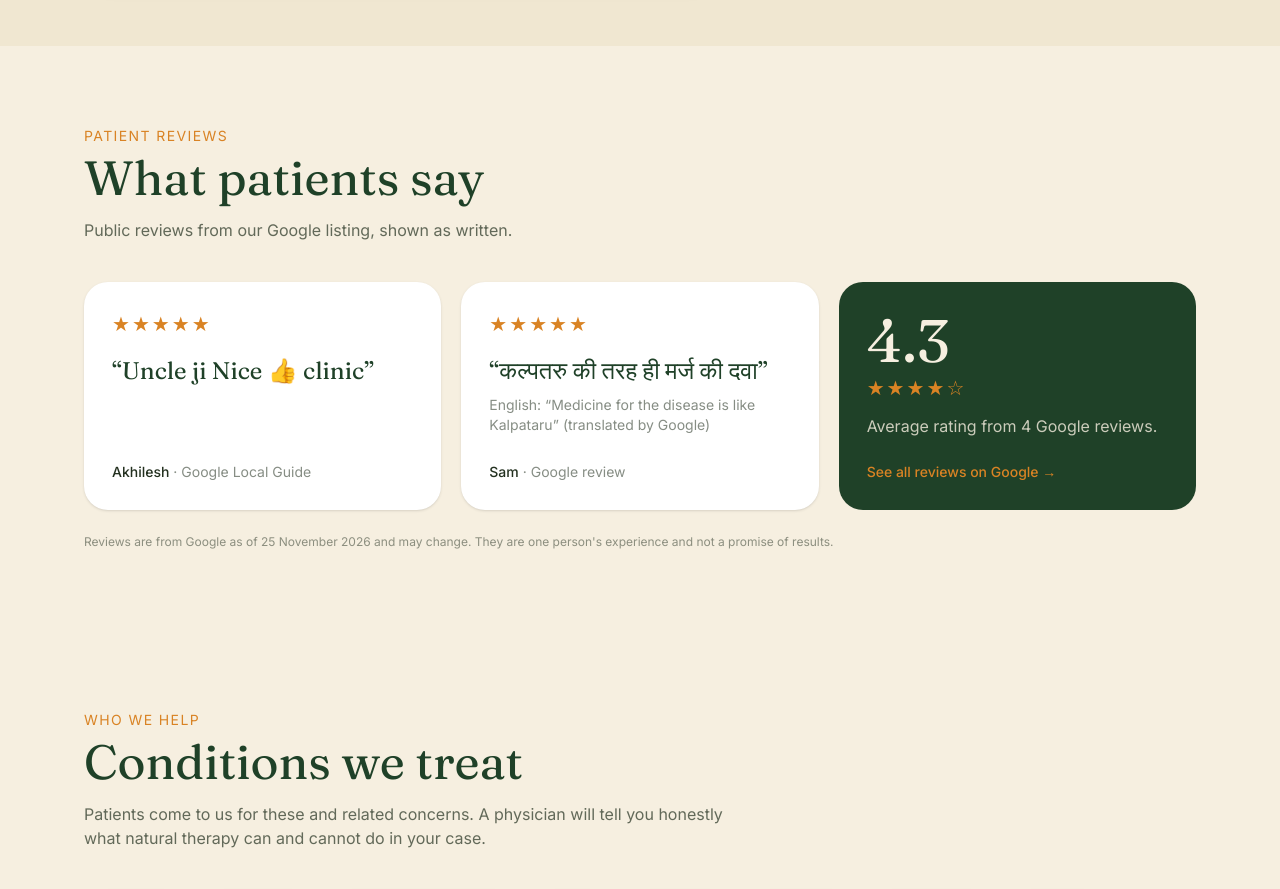
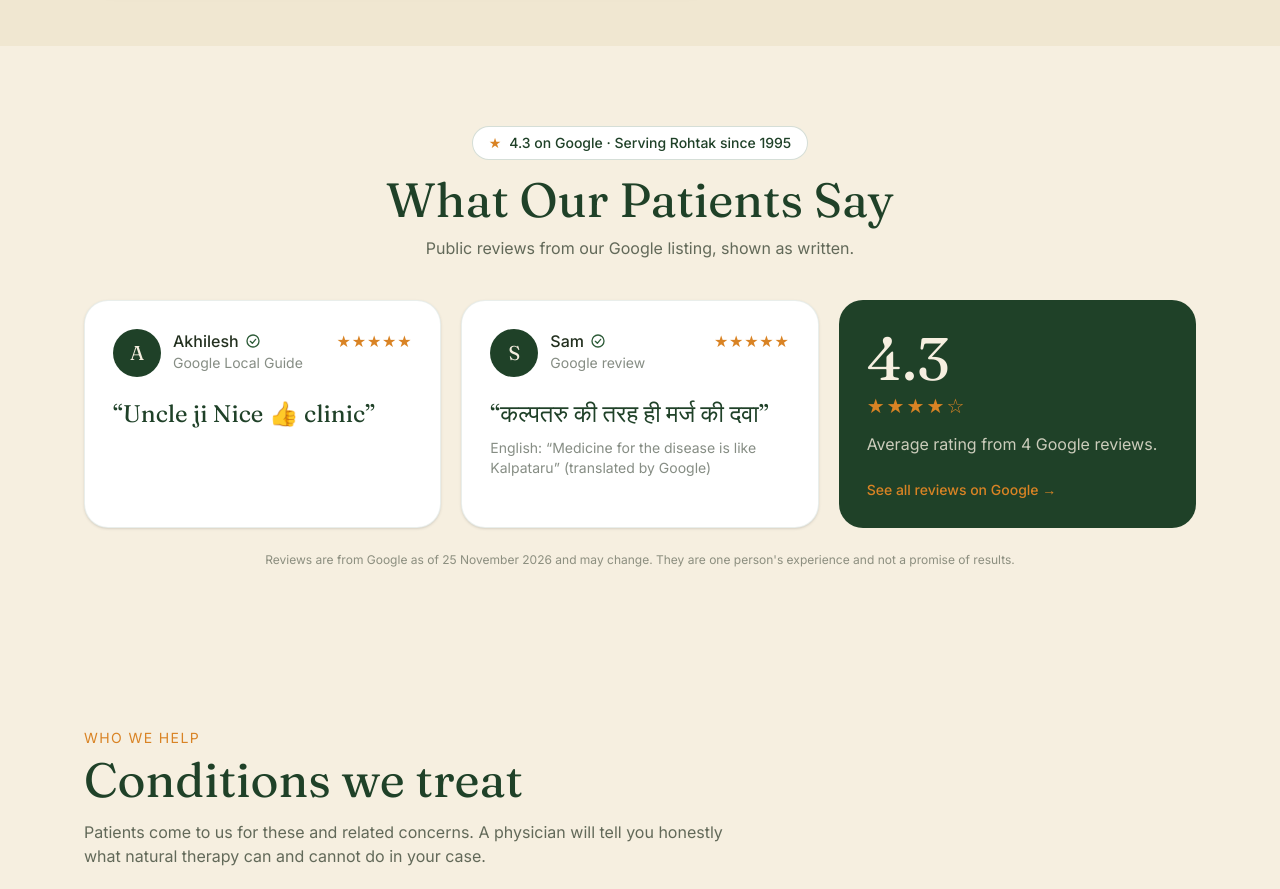
Before and after one commit to Lakshay85/astha-nature-cure, a Next.js app: page / in a window 1280 px wide. Shown: the part 4420-5309 px from the top of the page. Built offline with nearby package versions, Linux system fonts and the light colour scheme.

Commit message:
Restyle reviews section: centered header, avatar cards, badge

```diff
--- a/app/page.tsx
+++ b/app/page.tsx
@@ -152,18 +152,30 @@ export default function Home() {
 
         {/* Reviews */}
         <section id="reviews" className="mx-auto max-w-6xl px-5 py-20">
-          <Reveal><p className="text-sm uppercase tracking-widest text-saffron">Patient reviews</p><h2 className="mt-2 font-display text-4xl text-moss-dark md:text-5xl">What patients say</h2><p className="mt-4 max-w-2xl text-ink/70">Public reviews from our Google listing, shown as written.</p></Reveal>
+          <Reveal>
+            <div className="text-center">
+              <span className="inline-flex items-center gap-2 rounded-full border border-moss/20 bg-white px-4 py-1.5 text-sm font-medium text-moss-dark"><span className="text-saffron" aria-hidden="true">&#9733;</span>4.3 on Google &middot; Serving Rohtak since 1995</span>
+              <h2 className="mt-4 font-display text-4xl text-moss-dark md:text-5xl">What Our Patients Say</h2>
+              <p className="mx-auto mt-3 max-w-2xl text-ink/70">Public reviews from our Google listing, shown as written.</p>
+            </div>
+          </Reveal>
           <div className="mt-10 grid gap-5 md:grid-cols-3">
             {[
-              { name: "Akhilesh", meta: "Google Local Guide", text: "Uncle ji Nice \u{1F44D} clinic", note: null },
-              { name: "Sam", meta: "Google review", text: "\u0915\u0932\u094D\u092A\u0924\u0930\u0941 \u0915\u0940 \u0924\u0930\u0939 \u0939\u0940 \u092E\u0930\u094D\u091C \u0915\u0940 \u0926\u0935\u093E", note: "English: \u201CMedicine for the disease is like Kalpataru\u201D (translated by Google)" },
+              { name: "Akhilesh", initials: "A", meta: "Google Local Guide", text: "Uncle ji Nice \u{1F44D} clinic", note: null },
+              { name: "Sam", initials: "S", meta: "Google review", text: "\u0915\u0932\u094D\u092A\u0924\u0930\u0941 \u0915\u0940 \u0924\u0930\u0939 \u0939\u0940 \u092E\u0930\u094D\u091C \u0915\u0940 \u0926\u0935\u093E", note: "English: \u201CMedicine for the disease is like Kalpataru\u201D (translated by Google)" },
             ].map((r, i) => (
               <Reveal key={r.name} delay={i * 100}>
-                <figure className="flex h-full flex-col rounded-3xl bg-white p-7 shadow-sm">
-                  <div className="text-xl tracking-widest text-saffron" aria-label="5 out of 5 stars">&#9733;&#9733;&#9733;&#9733;&#9733;</div>
-                  <blockquote className="mt-4 font-display text-2xl leading-snug text-moss-dark">&ldquo;{r.text}&rdquo;</blockquote>
+                <figure className="flex h-full flex-col rounded-3xl border border-moss/10 bg-white p-7 shadow-sm">
+                  <div className="flex items-start gap-3">
+                    <div className="flex h-12 w-12 shrink-0 items-center justify-center rounded-full bg-moss-dark font-display text-xl text-cream" aria-hidden="true">{r.initials}</div>
+                    <figcaption className="min-w-0 flex-1">
+                      <div className="flex items-center gap-1.5 font-medium text-ink">{r.name}<svg viewBox="0 0 24 24" width="16" height="16" className="shrink-0 text-moss" fill="none" stroke="currentColor" strokeWidth="2" strokeLinecap="round" strokeLinejoin="round" aria-label="Google reviewer"><circle cx="12" cy="12" r="9" /><path d="M8 12.5l3 3 5-6" /></svg></div>
+                      <div className="text-sm text-ink/55">{r.meta}</div>
+                    </figcaption>
+                    <div className="text-base tracking-wider text-saffron" aria-label="5 out of 5 stars">&#9733;&#9733;&#9733;&#9733;&#9733;</div>
+                  </div>
+                  <blockquote className="mt-5 font-display text-2xl leading-snug text-moss-dark">&ldquo;{r.text}&rdquo;</blockquote>
                   {r.note && <p className="mt-2 text-sm text-ink/55">{r.note}</p>}
-                  <figcaption className="mt-auto pt-6 text-sm"><span className="font-medium text-ink">{r.name}</span><span className="text-ink/55"> &middot; {r.meta}</span></figcaption>
                 </figure>
               </Reveal>
             ))}
@@ -178,7 +190,7 @@ export default function Home() {
               </div>
             </Reveal>
           </div>
-          <p className="mt-6 text-xs text-ink/50">Reviews are from Google as of 25 November 2026 and may change. They are one person&apos;s experience and not a promise of results.</p>
+          <p className="mt-6 text-center text-xs text-ink/50">Reviews are from Google as of 25 November 2026 and may change. They are one person&apos;s experience and not a promise of results.</p>
         </section>
 
         {/* Conditions */}
```
